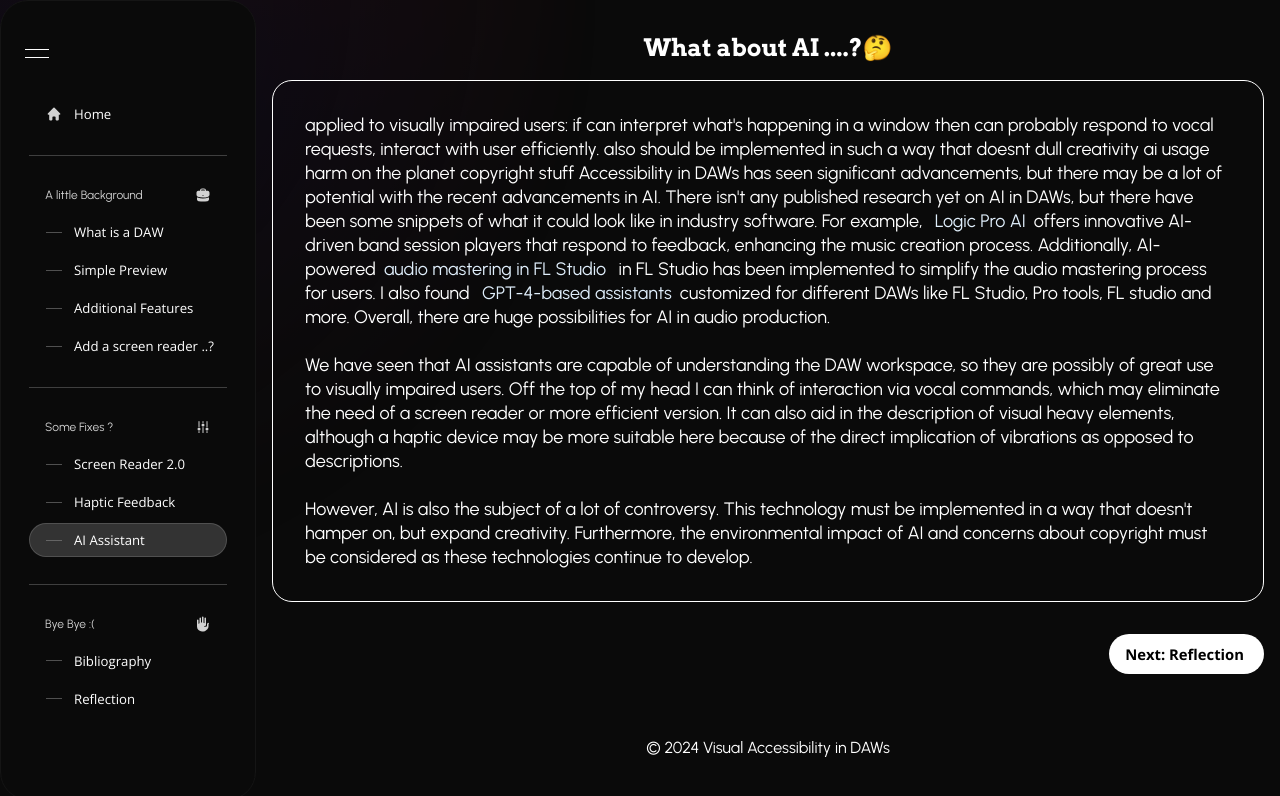
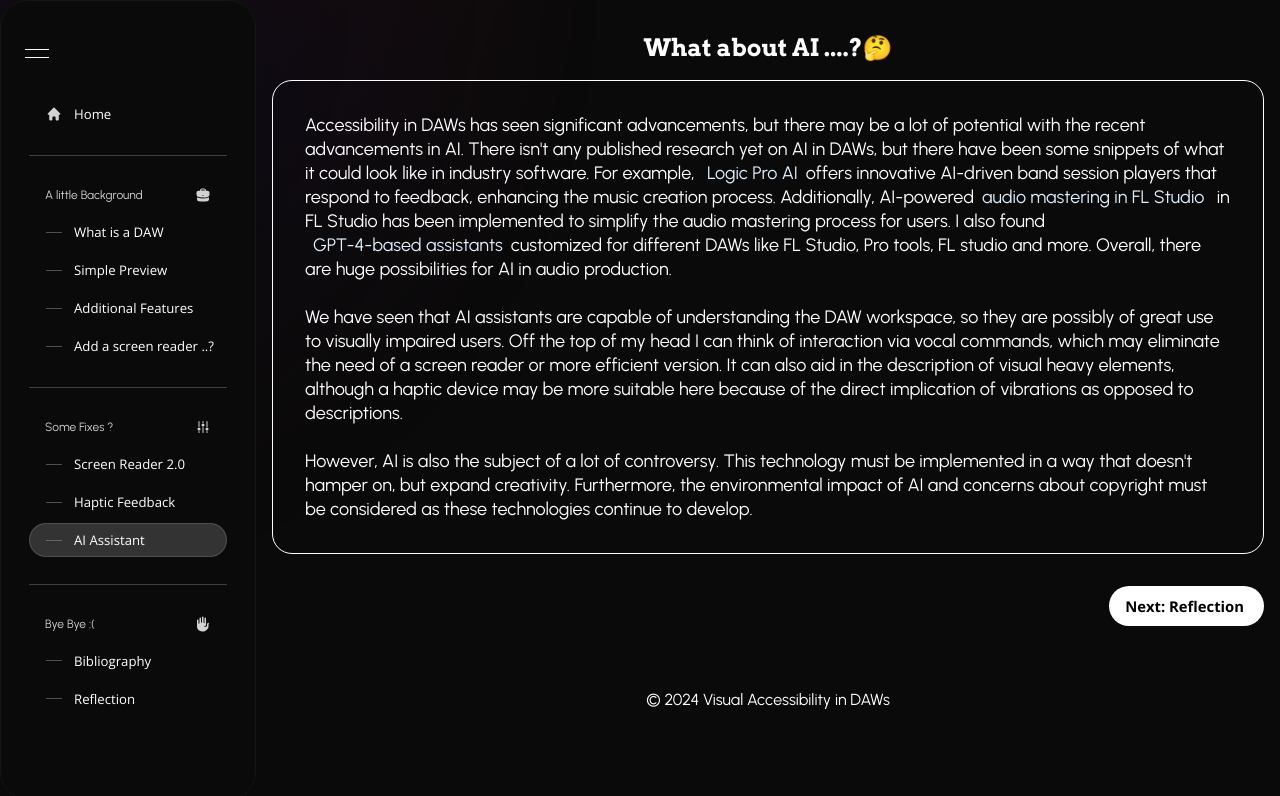
Before and after one commit to ota231/viz-daw-next, a Next.js app: page /learning/ai-assistant in a window 1280 px wide. Shown: the top 796 px of the page. Built offline with nearby package versions, Linux system fonts and the light colour scheme.

Commit message:
clean ai

```diff
--- a/src/app/learning/ai-assistant/page.tsx
+++ b/src/app/learning/ai-assistant/page.tsx
@@ -49,14 +49,6 @@ export default function AIAssistant() {
                     as='p'
                     variant='body-default-l'
                     padding='32'>
-
-                    applied to visually impaired users: if can interpret what's happening in a window then can probably
-                    respond to vocal requests, interact with user efficiently.
-
-                    also should be implemented in such a way that doesnt dull creativity
-                    ai usage harm on the planet
-                    copyright stuff
-
                     Accessibility in DAWs has seen significant advancements, but there may be a lot of potential with the recent advancements in AI.
                     There isn't any published research yet on AI in DAWs, but there have been some snippets of what it could look like in industry software.
                     For example, <SmartLink
```
